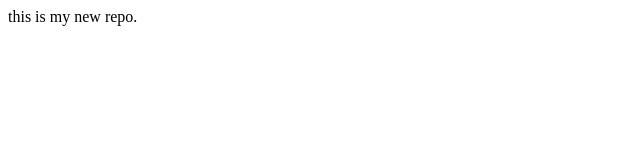
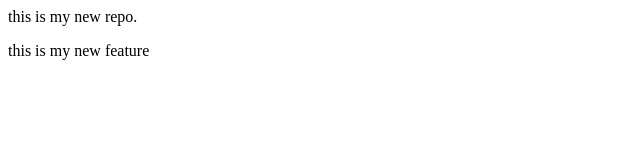
Before and after one commit to chandu-888111/localrepo, a plain HTML site: page index.html in a window 1280 px wide. Shown: the whole page, without its empty margins (0-640 px from the left). Drawn offline with Linux system fonts and the light colour scheme.

Commit message:
feature 1

```diff
--- a/index.html
+++ b/index.html
@@ -1 +1,4 @@
 <p>this is my new repo.</p>
+<p>
+    this is my new feature
+</p>
```
